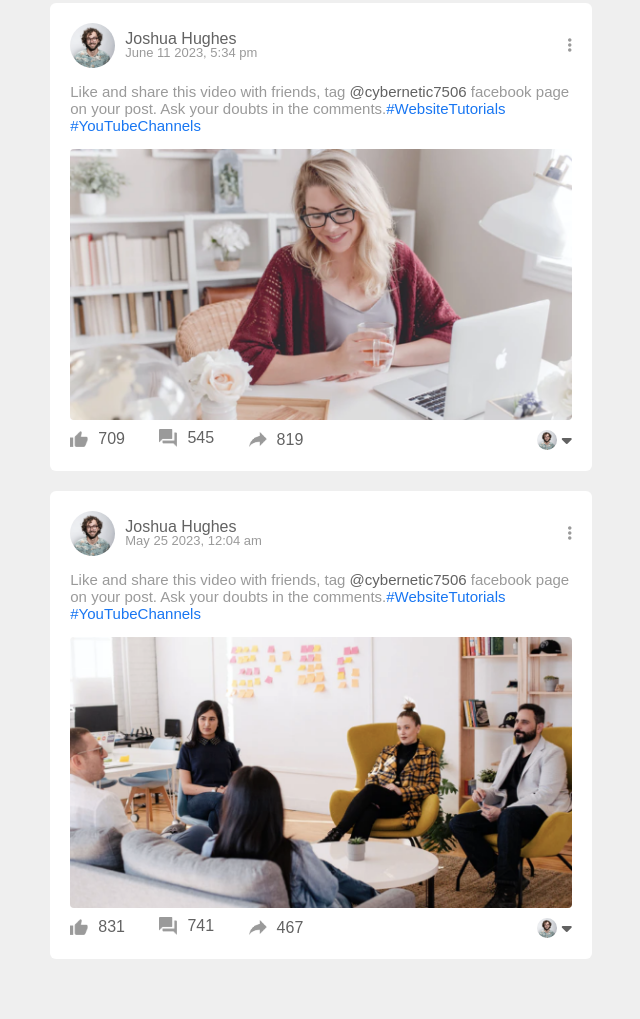
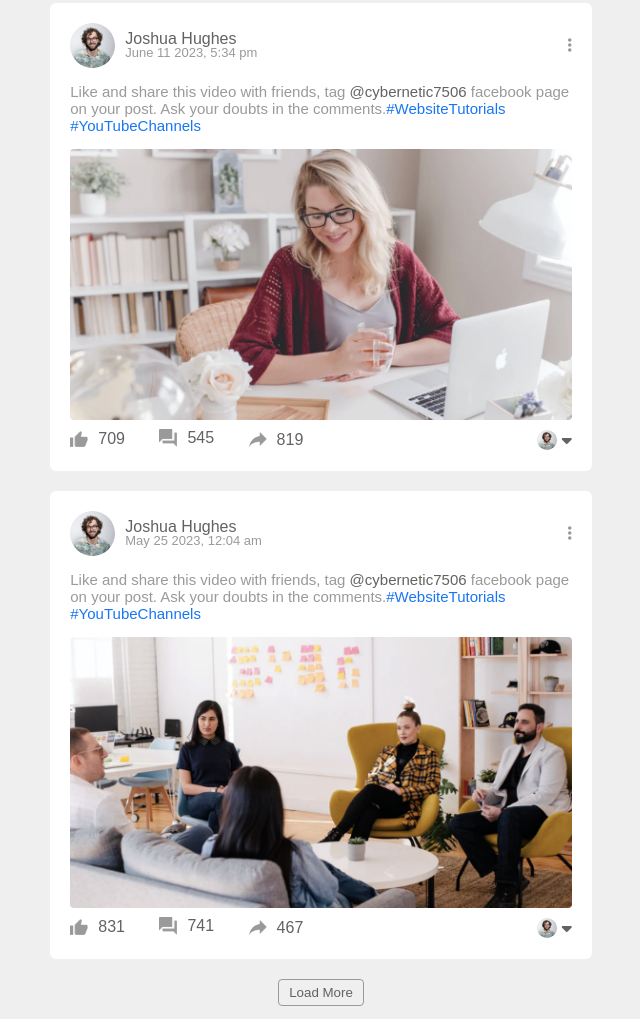
Before and after one commit to AkromAbdaliev/socialbook, a plain HTML site: page index.html in a window 1280 px wide. Shown: the part 1926-2945 px from the top of the page, without its empty margins (319-959 px from the left). Before the commit the page ends 2918 px from the top, so only its background shows below. Drawn offline with Linux system fonts and the light colour scheme.

Commit message:
load more btn added

```diff
--- a/index.html
+++ b/index.html
@@ -247,7 +247,7 @@
         </div>
       </div>
 
-
+      <button type="button" class="load-more-btn">Load More</button>
 
     </div>
 
--- a/styles/style.css
+++ b/styles/style.css
@@ -419,3 +419,15 @@ nav {
  .post-row a {
   color: #9a9a9a;
  }
+
+ .load-more-btn{
+  display: block;
+  margin: auto;
+  cursor: pointer;
+  padding: 5px 10px;
+  border: 1px solid #9a9a9a;
+  color: #626262;
+  background: transparent;
+  border-radius: 4px;
+
+ }
```
